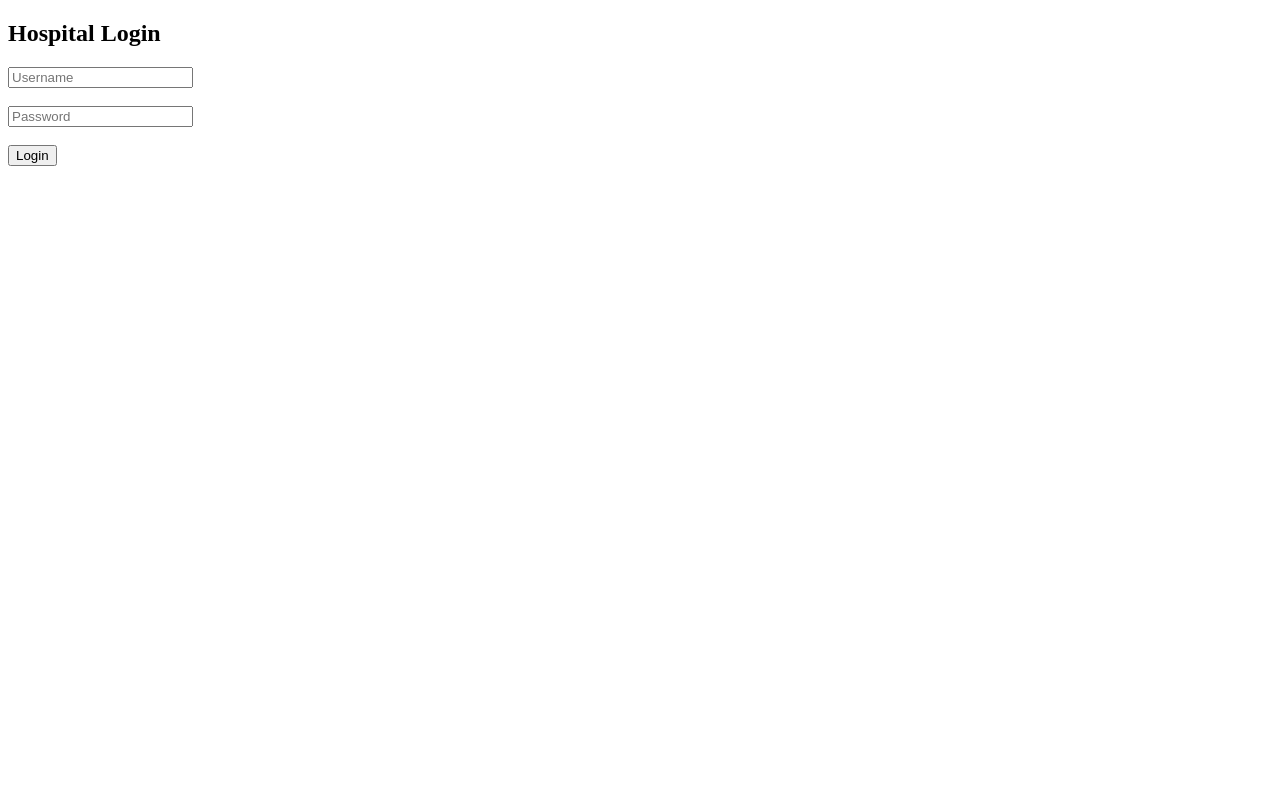
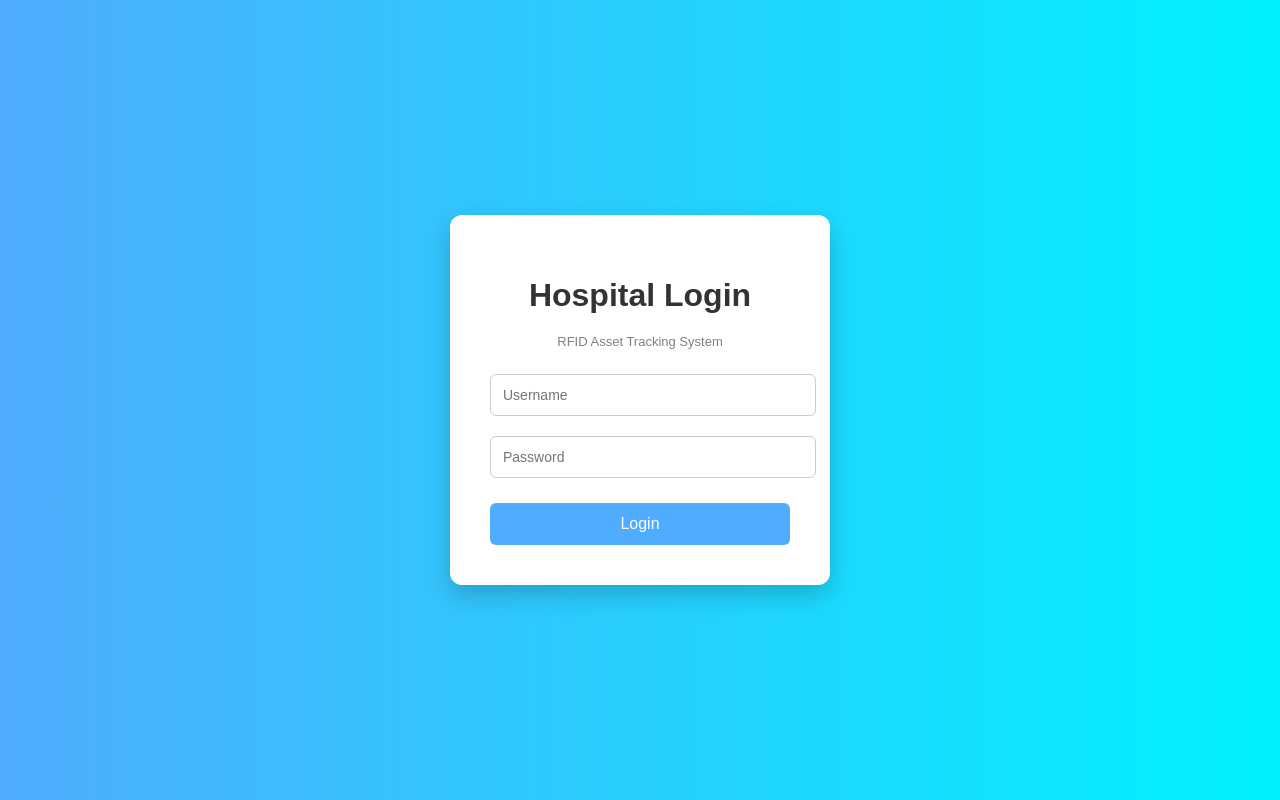
Before and after one commit to yash-sharma-code/1050-code, a website: page public/login.html in a window 1280 px wide. Drawn offline with Linux system fonts and the light colour scheme.

Commit message:
Update login.html

```diff
--- a/public/login.html
+++ b/public/login.html
@@ -1,16 +1,83 @@
 <!DOCTYPE html>
 <html>
 <head>
-  <title>Login</title>
+<title>RFID Tracker Login</title>
+
+<style>
+body {
+margin: 0;
+font-family: Arial, sans-serif;
+background: linear-gradient(to right, #4facfe, #00f2fe);
+height: 100vh;
+display: flex;
+justify-content: center;
+align-items: center;
+}
+
+.login-container {
+background: white;
+padding: 40px;
+border-radius: 12px;
+width: 300px;
+box-shadow: 0 10px 25px rgba(0,0,0,0.2);
+text-align: center;
+}
+
+h1 {
+margin-bottom: 20px;
+color: #333;
+}
+
+input {
+width: 100%;
+padding: 12px;
+margin: 10px 0;
+border-radius: 6px;
+border: 1px solid #ccc;
+font-size: 14px;
+}
+
+input:focus {
+outline: none;
+border-color: #4facfe;
+}
+
+button {
+width: 100%;
+padding: 12px;
+margin-top: 15px;
+border: none;
+border-radius: 6px;
+background: #4facfe;
+color: white;
+font-size: 16px;
+cursor: pointer;
+transition: 0.3s;
+}
+
+button:hover {
+background: #3a8de0;
+}
+
+.subtitle {
+font-size: 13px;
+color: gray;
+margin-bottom: 15px;
+}
+</style>
 </head>
+
 <body>
 
-<h2>Hospital Login</h2>
+<div class="login-container">
+<h1>Hospital Login</h1>
+<div class="subtitle">RFID Asset Tracking System</div>
 
-<input id="username" placeholder="Username"><br><br>
-<input id="password" type="password" placeholder="Password"><br><br>
+<input id="username" placeholder="Username">
+<input id="password" type="password" placeholder="Password">
 
 <button onclick="login()">Login</button>
+</div>
 
 <script src="login.js"></script>
 
```
